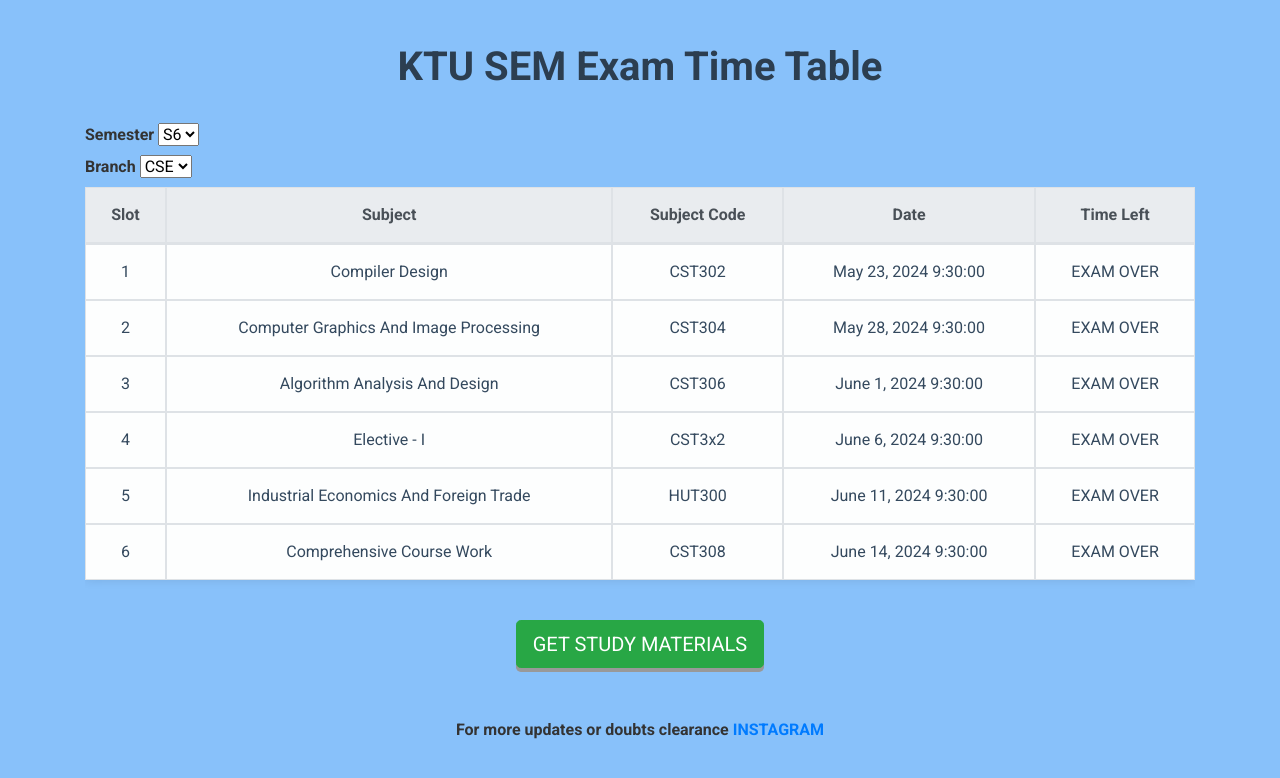
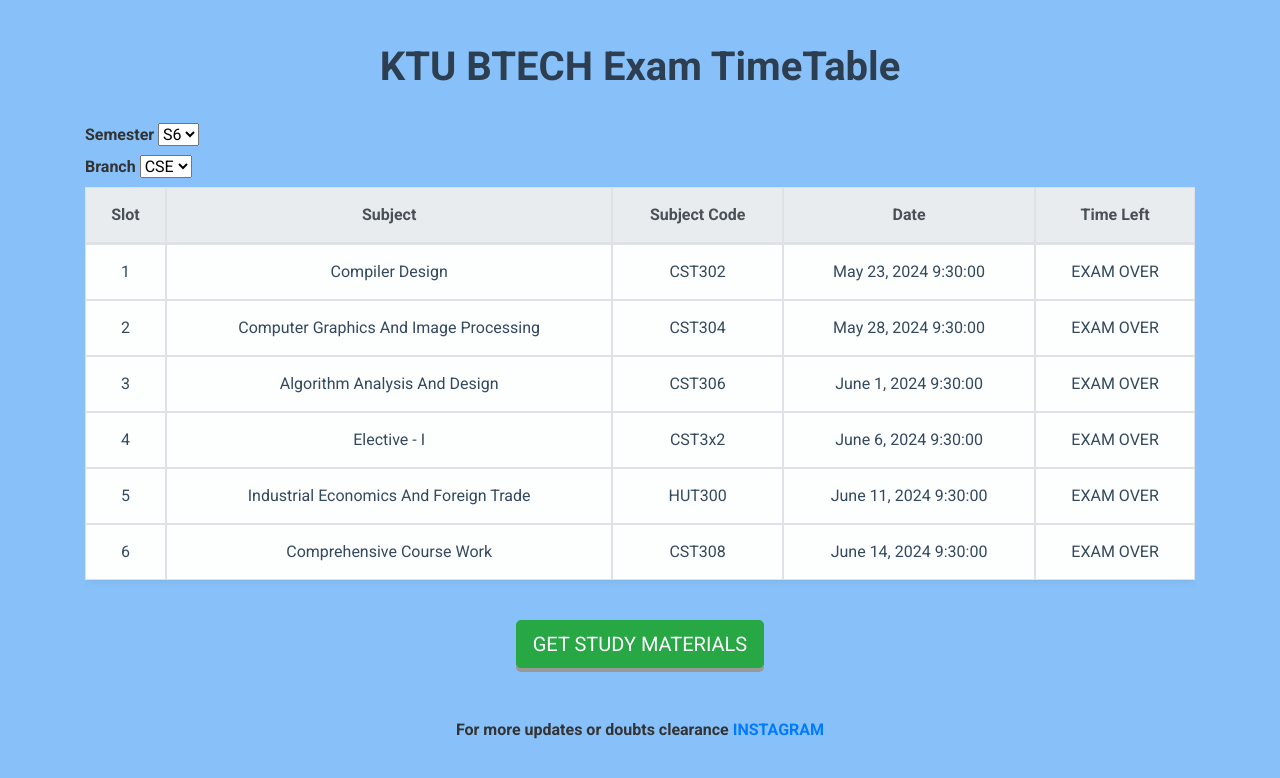
Before and after one commit to ktubot/ktutimetable, a plain HTML site: page index.html in a window 1280 px wide. Drawn offline with nearby package versions, Linux system fonts and the light colour scheme.

Commit message:
Update index.html

```diff
--- a/index.html
+++ b/index.html
@@ -21,7 +21,7 @@
 </head>
 <body class="d-flex flex-column align-items-center justify-content-center min-vh-100">
   <header class="text-center mb-4">
-    <h1>KTU SEM Exam Time Table</h1>
+    <h1>KTU BTECH Exam TimeTable</h1>
   </header>
   <main class="container">
     <section class="timetable">
```
